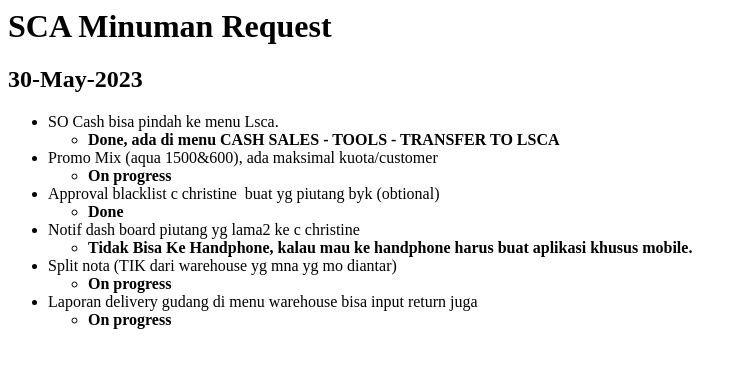
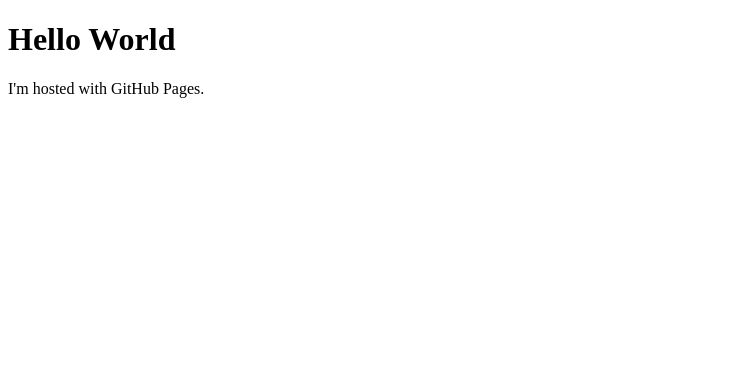
Before and after one commit to cekpek/cekpek.github.io, a plain HTML site: page index.html in a window 1280 px wide. Shown: the whole page, without its empty margins (0-747 px from the left). Drawn offline with Linux system fonts and the light colour scheme.

Commit message:
Update index.html

```diff
--- a/index.html
+++ b/index.html
@@ -1,36 +1,7 @@
-<h1><strong>SCA Minuman Request</strong></h1>
-
-<h2><strong>30-May-2023</strong></h2>
-
-<ul>
-	<li>SO Cash bisa pindah ke menu Lsca.
-	<ul>
-		<li><strong>Done, ada di menu CASH SALES - TOOLS - TRANSFER TO LSCA</strong></li>
-	</ul>
-	</li>
-	<li>Promo Mix (aqua 1500&amp;600), ada maksimal kuota/customer
-	<ul>
-		<li><strong>On progress</strong></li>
-	</ul>
-	</li>
-	<li>Approval blacklist c christine &nbsp;buat yg piutang byk (obtional)
-	<ul>
-		<li><strong>Done</strong></li>
-	</ul>
-	</li>
-	<li>Notif dash board piutang yg lama2 ke c christine
-	<ul>
-		<li><strong>Tidak Bisa Ke Handphone, kalau mau ke handphone harus buat aplikasi khusus mobile.</strong></li>
-	</ul>
-	</li>
-	<li>Split nota (TIK dari warehouse yg mna yg mo diantar)
-	<ul>
-		<li><strong>On progress</strong></li>
-	</ul>
-	</li>
-	<li>Laporan delivery gudang di menu warehouse bisa input return juga
-	<ul>
-		<li><strong>On progress</strong></li>
-	</ul>
-	</li>
-</ul>
+<!DOCTYPE html>
+<html>
+<body>
+<h1>Hello World</h1>
+<p>I'm hosted with GitHub Pages.</p>
+</body>
+</html>
```
